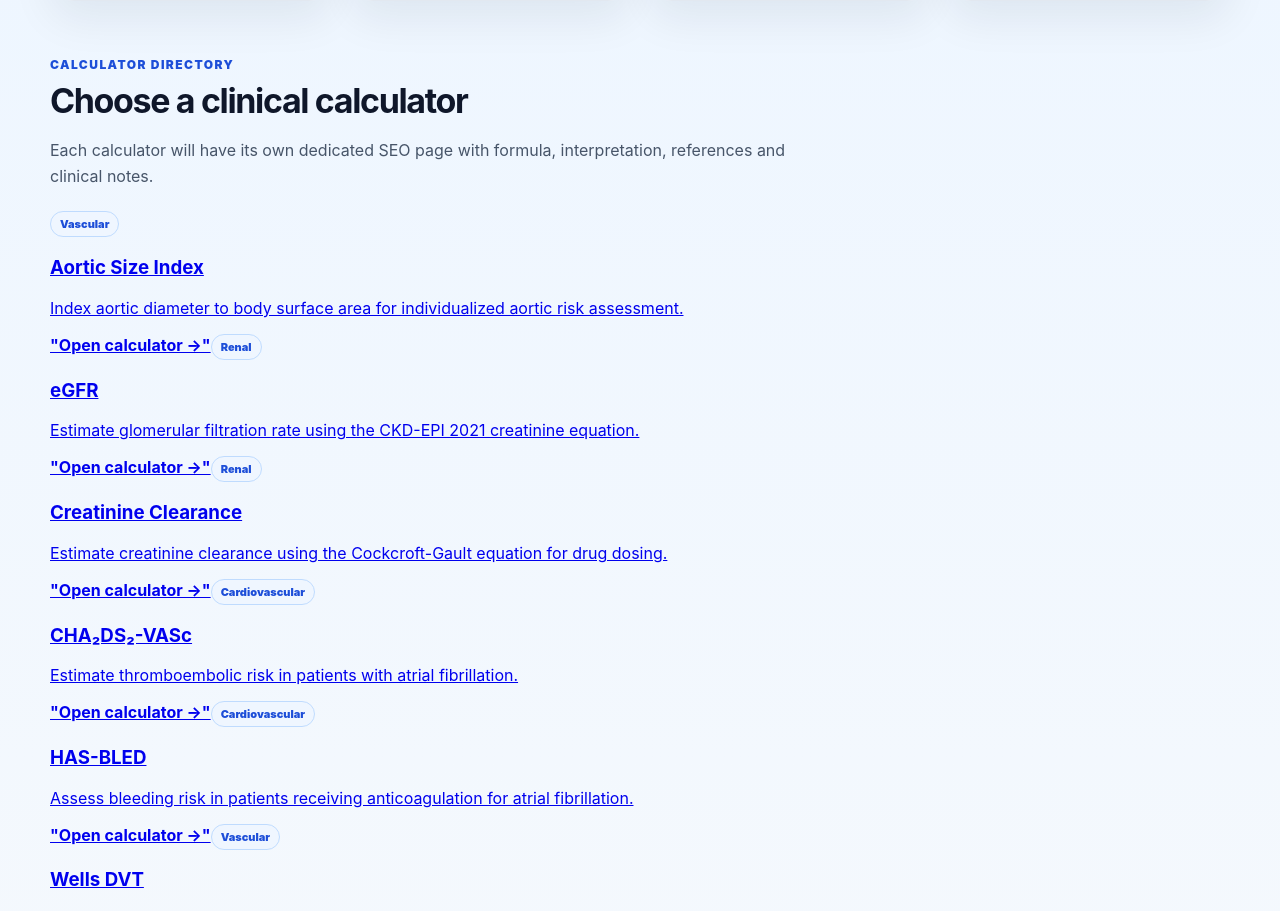
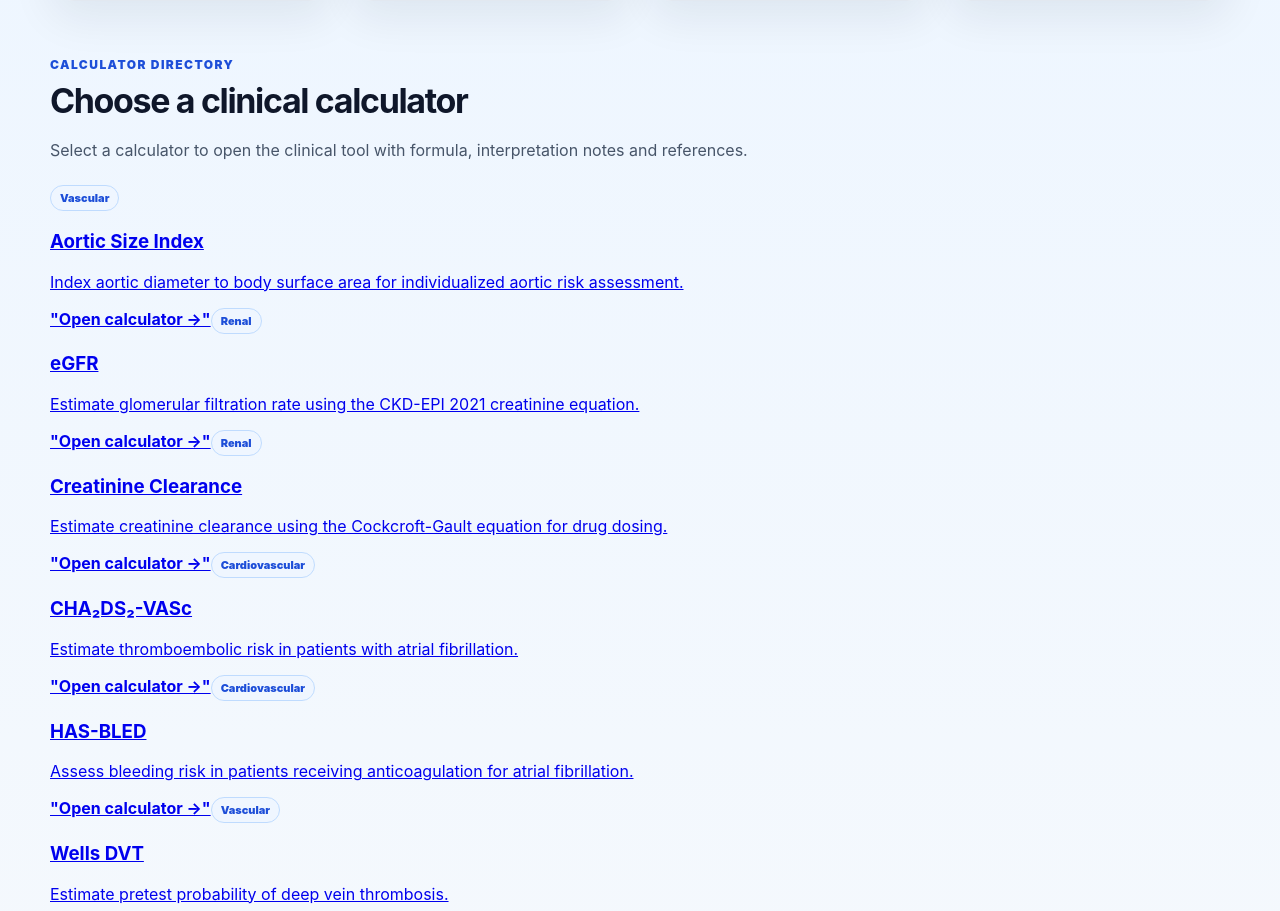
Before and after one commit to brsbyrm/meddoq, a Next.js app: page / in a window 1280 px wide. Shown: the part 1340-2251 px from the top of the page. Built offline with nearby package versions, Linux system fonts and the light colour scheme.

Commit message:
Clean homepage calculator directory

```diff
--- a/app/page.js
+++ b/app/page.js
@@ -174,8 +174,8 @@ export default function Home() {
           <p style={styles.kicker}>Calculator directory</p>
           <h2 style={styles.sectionTitle}>Choose a clinical calculator</h2>
           <p style={styles.sectionText}>
-            Each calculator will have its own dedicated SEO page with formula,
-            interpretation, references and clinical notes.
+            Select a calculator to open the clinical tool with formula,
+            interpretation notes and references.
           </p>
         </div>
 
```
